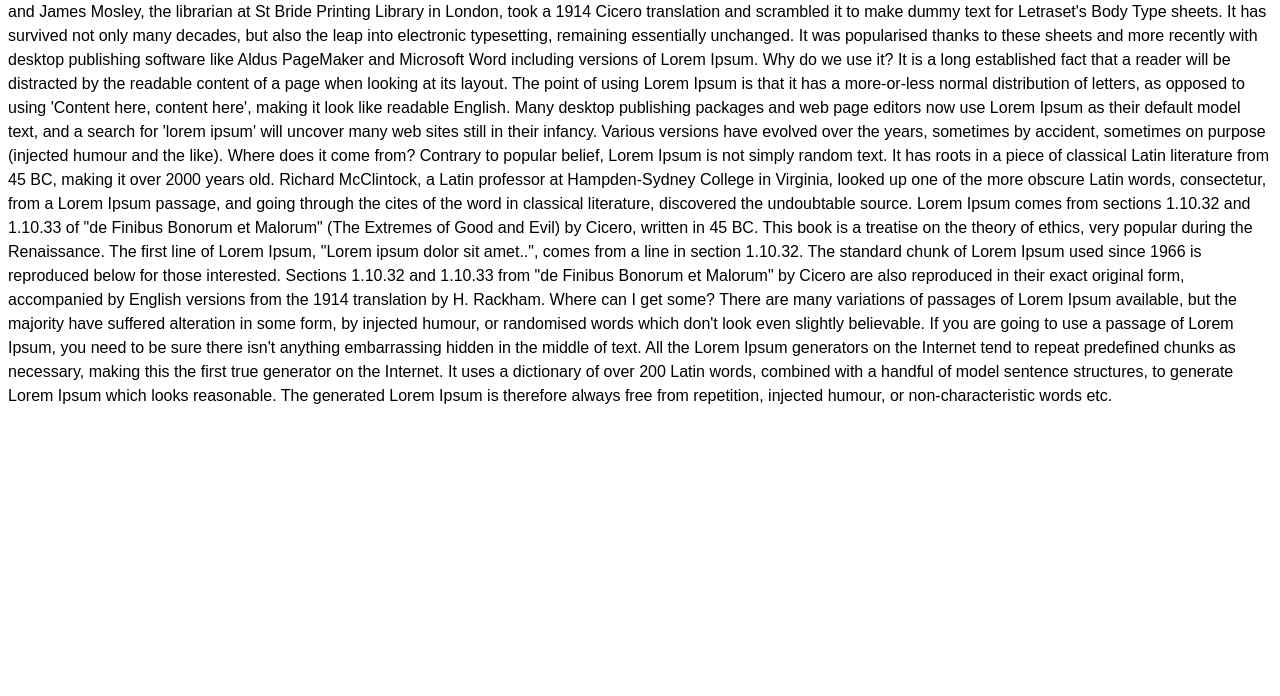
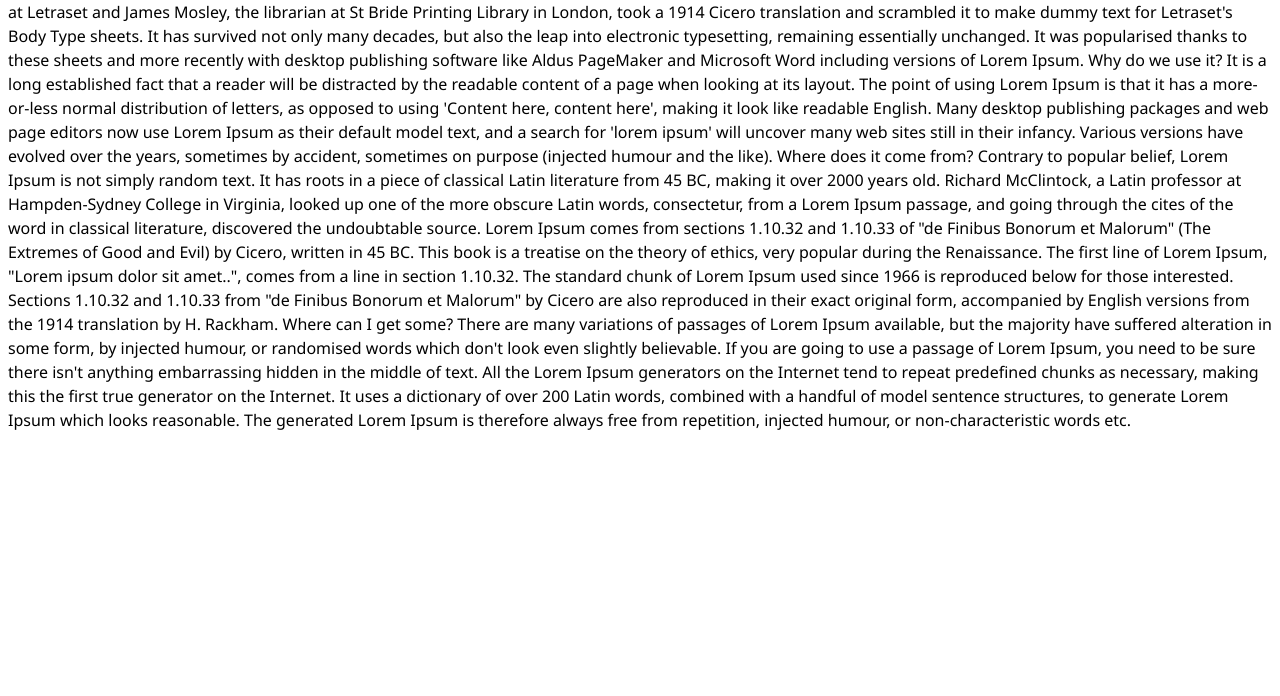
Before and after one commit to palstudio-source/esercizio-list-font-column-media, a plain HTML site: page 01_navigazione.html in a window 1280 px wide. Shown: the part 104-800 px from the top of the page. Drawn offline with Linux system fonts and the light colour scheme.

Commit message:
Usa il font Noto Sans

```diff
--- a/css/stile_esercizio1.css
+++ b/css/stile_esercizio1.css
@@ -11,7 +11,7 @@
 /* stile pagina */
 
 html, body{
-     font: normal 16px/24px 'IBM Plex Serif', sans-serif;
+     font: normal 16px/24px 'Noto Sans', sans-serif;
 }
 
 .logo{
```
